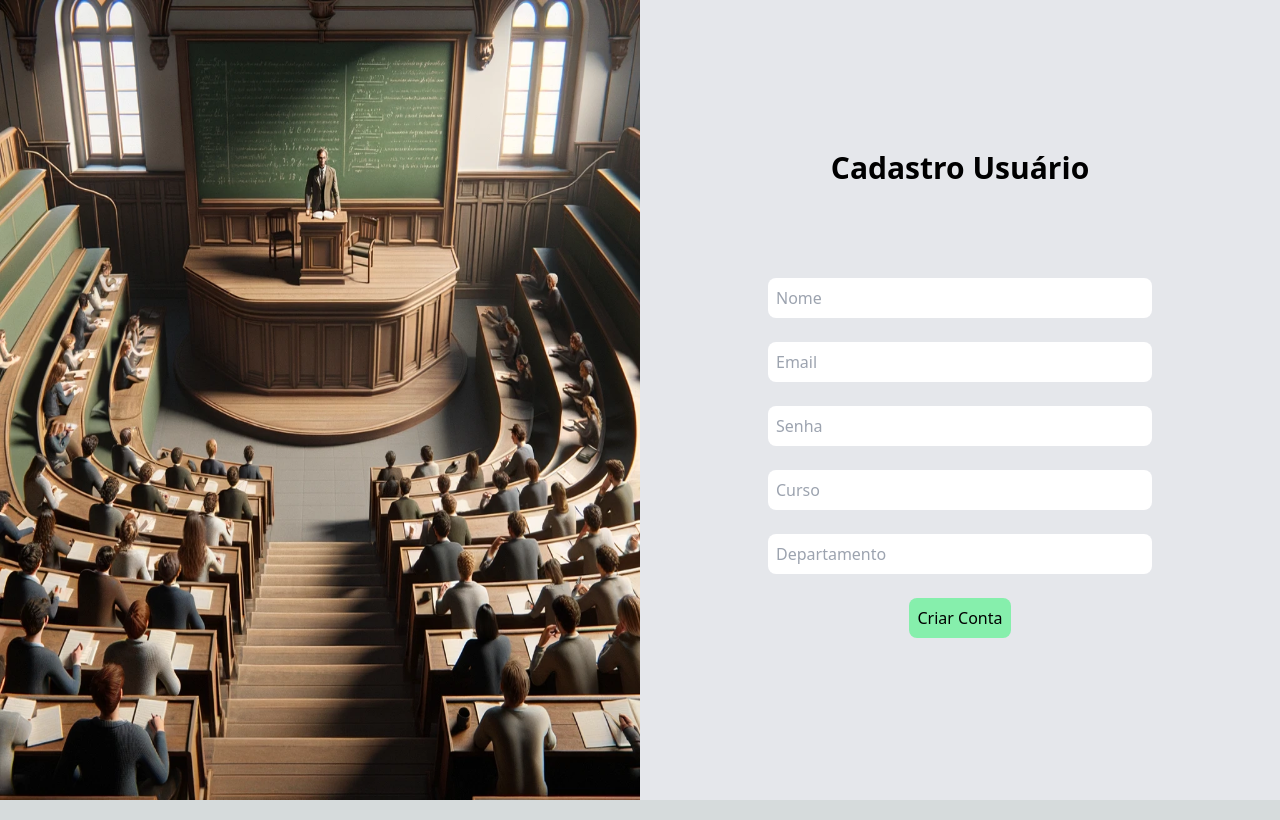
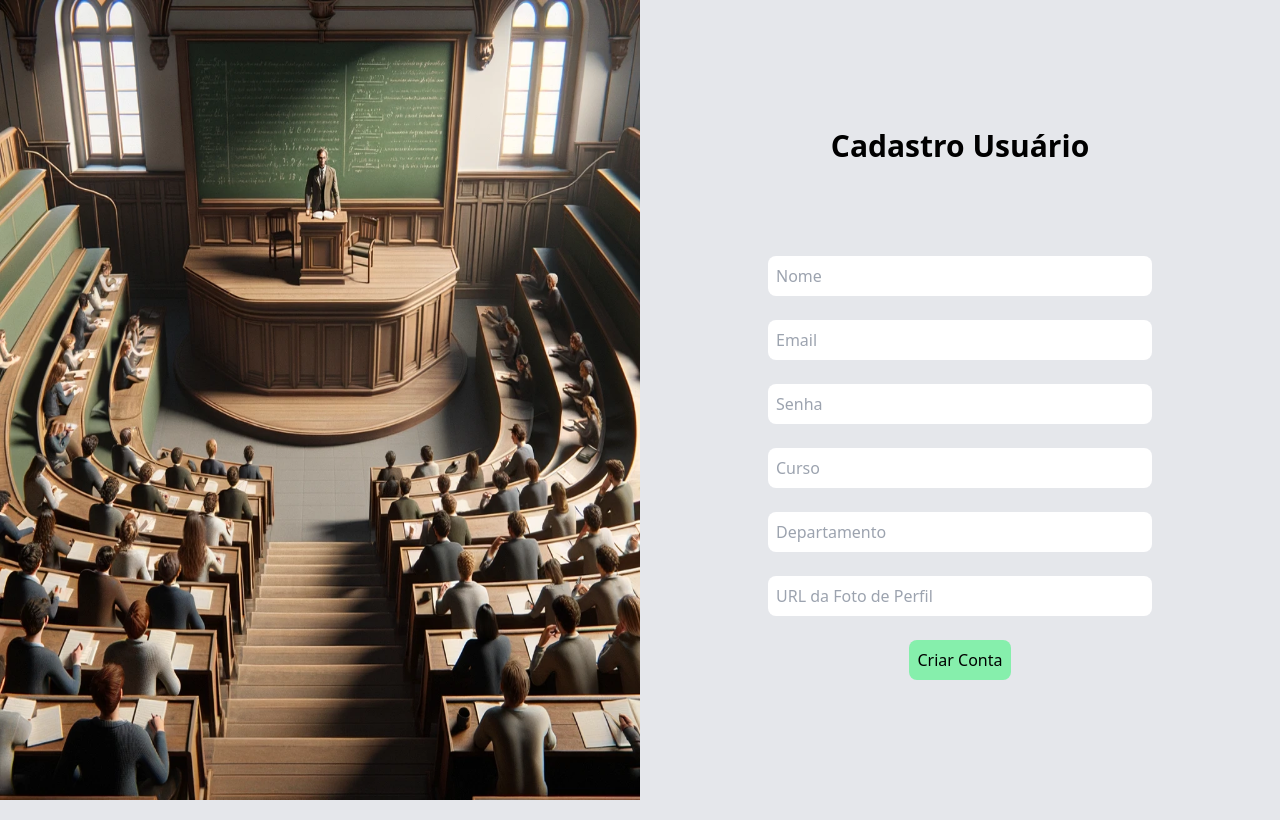
Before and after one commit to BalderLink/Front-Projeto-, a Next.js app: page /cadastro in a window 1280 px wide. Built offline with nearby package versions, Linux system fonts and the light colour scheme.

Commit message:
cadastro do usuario funcional

```diff
--- a/package.json
+++ b/package.json
@@ -9,6 +9,7 @@
     "lint": "next lint"
   },
   "dependencies": {
+    "axios": "^1.7.2",
     "next": "^14.2.3",
     "react": "^18",
     "react-dom": "^18"
--- a/src/pages/cadastro/index.tsx
+++ b/src/pages/cadastro/index.tsx
@@ -1,34 +1,107 @@
+import axios from "axios";
+import { useState } from "react";
+
+interface createUserProps {
+  email: string;
+  senha: string;
+  nome: string;
+  departamento: string;
+  curso: string;
+  fotoPerfil: string;
+}
+
 export default function CadastroUsuario() {
+  const [formData, setFormData] = useState<createUserProps>({
+    email: "",
+    senha: "",
+    nome: "",
+    departamento: "",
+    curso: "",
+    fotoPerfil: "",
+  });
+
+  const handleChange = (e: React.ChangeEvent<HTMLInputElement>) => {
+    const { name, value } = e.target;
+    setFormData({
+      ...formData,
+      [name]: value,
+    });
+  };
+
+  const handleSubmit = async (e: React.FormEvent) => {
+    e.preventDefault();
+    console.log("kakak");
+    try {
+      const response = await axios.post(
+        "http://localhost:5000/users",
+        formData
+      );
+      console.log("Response:", response.data);
+    } catch (error) {
+      if (axios.isAxiosError(error)) {
+        console.error("Axios error:", error.response?.data);
+      } else {
+        console.error("Unexpected error:", error);
+      }
+    }
+  };
+
   return (
     <main className="text-black bg-gray-200 flex">
       <img src="/fundo.webp" alt="background" className="w-1/2 h-screen" />
       <section className="flex-col justify-center items-center flex p-32 w-1/2">
         <h1 className="mb-20 text-3xl font-semibold">Cadastro Usuário</h1>
-        <form className="w-full flex flex-col items-center">
+        <form
+          className="w-full flex flex-col items-center"
+          onSubmit={handleSubmit}
+        >
           <input
             className="p-2 m-3 rounded-lg w-full"
             type="text"
+            name="nome"
             placeholder="Nome"
+            value={formData.nome}
+            onChange={handleChange}
           />
           <input
             className="p-2 m-3 rounded-lg w-full"
             type="email"
+            name="email"
             placeholder="Email"
+            value={formData.email}
+            onChange={handleChange}
           />
           <input
             className="p-2 m-3 rounded-lg w-full"
             type="password"
+            name="senha"
             placeholder="Senha"
+            value={formData.senha}
+            onChange={handleChange}
           />
           <input
             className="p-2 m-3 rounded-lg w-full"
             type="text"
+            name="curso"
             placeholder="Curso"
+            value={formData.curso}
+            onChange={handleChange}
           />
           <input
             className="p-2 m-3 rounded-lg w-full"
             type="text"
+            name="departamento"
             placeholder="Departamento"
+            value={formData.departamento}
+            onChange={handleChange}
+          />
+          <input
+            className="p-2 m-3 rounded-lg w-full"
+            type="text"
+            name="fotoPerfil"
+            placeholder="URL da Foto de Perfil"
+            value={formData.fotoPerfil}
+            onChange={handleChange}
           />
           <div className="flex flex-row">
             <button
```
Also changed, not shown: 1 other file (tests, documents, lock files or other folders).
